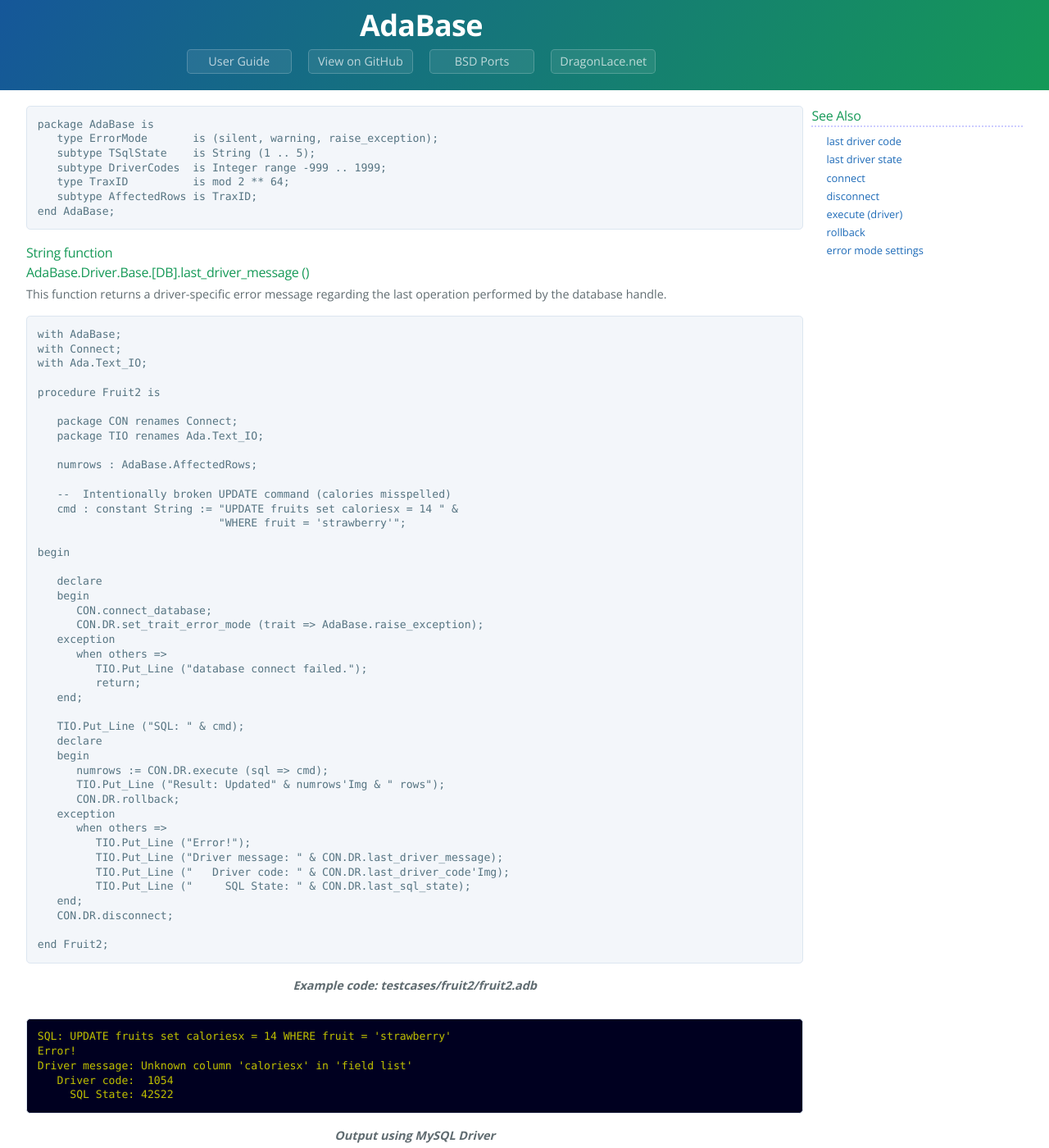
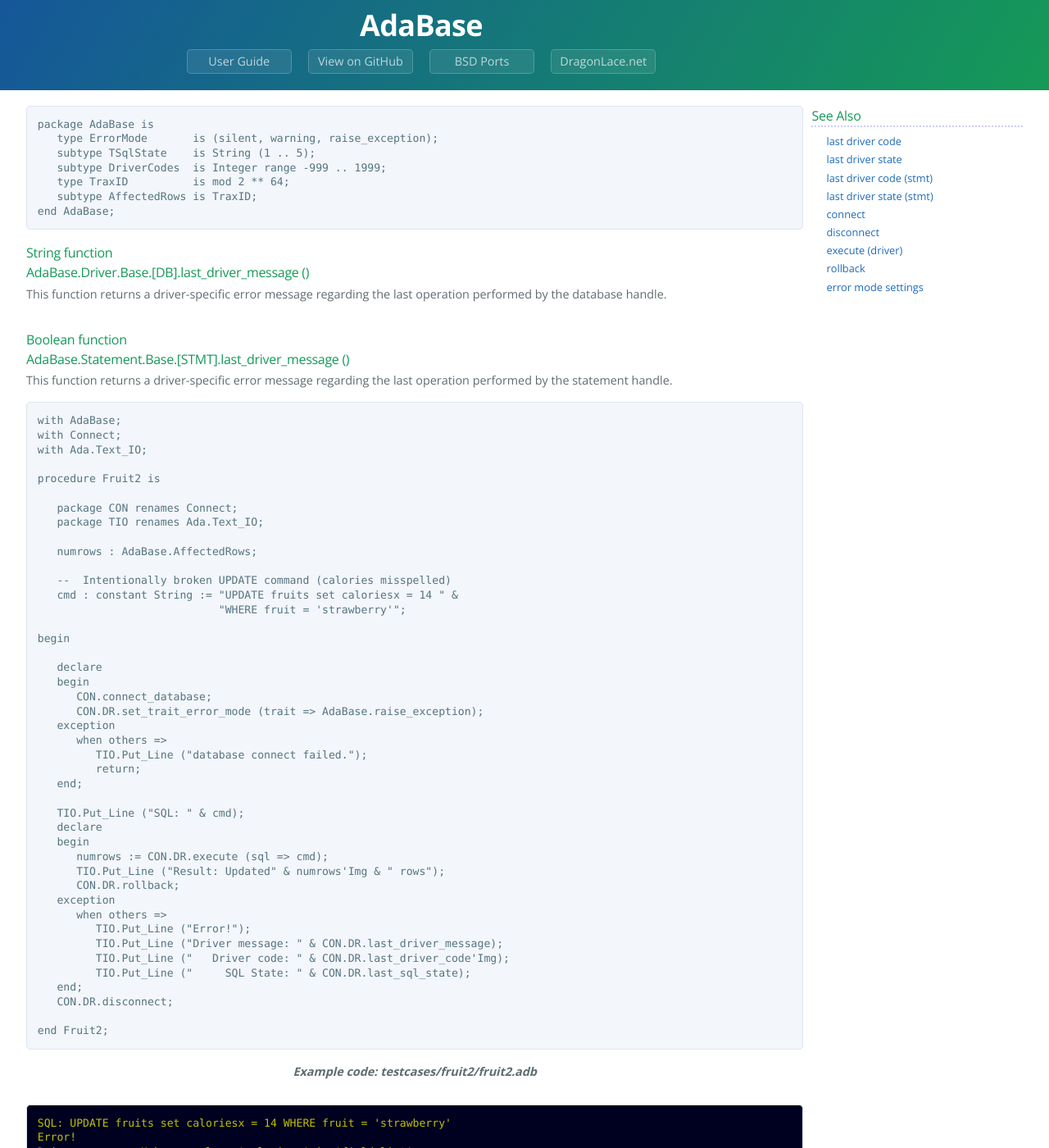
Before and after one commit to jrmarino/AdaBase, a Jekyll site: the page built from last_driver_message.md, in a window 1280 px wide and 1400 px high. Shown: the whole window at 82% size. Built offline with Jekyll 4.4.1, drawn with Linux system fonts in a browser that asks for light colours; some of the changed text lies outside the part shown.

Commit message:
Document the statement version of last error

```diff
--- a/_config.yml
+++ b/_config.yml
@@ -135,4 +135,15 @@
        f_stmt_query: '<a href="stmt_query.html">func query</a>'
 
        stmt_discard_rest: '<a href="stmt_discard_rest.html">stmt discard rest</a>'
+       p_discard_rest: '<a href="stmt_discard_rest.html">proc discard_rest</a>'
+
        res_count: '<a href="res_count.html">result column count</a>'
+
+       stmt_driver_msg: '<a href="last_driver_message.html">last driver message (stmt)</a>'
+       f_stmt_driver_msg: '<a href="last_driver_message.html">func last_driver_message (stmt)</a>'
+
+       stmt_driver_code: '<a href="last_driver_code.html">last driver code (stmt)</a>'
+       f_stmt_driver_code: '<a href="last_driver_code.html">func last_driver_code (stmt)</a>'
+
+       stmt_driver_state: '<a href="last_driver_state.html">last driver state (stmt)</a>'
+       f_stmt_driver_state: '<a href="last_driver_state.html">func last_sql_state (stmt)</a>'
--- a/last_driver_message.md
+++ b/last_driver_message.md
@@ -16,6 +16,11 @@
 AdaBase.Driver.Base.[DB].last_driver_message ()</h3>
 <p>This function returns a driver-specific error message regarding the last
 operation performed by the database handle.</p>
+<br/>
+<h3>Boolean function<br/>
+AdaBase.Statement.Base.[STMT].last_driver_message ()</h3>
+<p>This function returns a driver-specific error message regarding the last
+operation performed by the statement handle.</p>
 <pre class="code">
 with AdaBase;
 with Connect;
@@ -72,13 +77,19 @@
 </pre>
 <p class="caption">Output using MySQL Driver</p>
 <br/>
+<p class="caption">See {{ page.p_discard_rest }}
+for another usage example.</p>
+<br/>
 <p>{{ page.supported_drivers }}</p>
+<p>{{ page.supported_statements }}</p>
 </div>
 <div class="sidenav">
   <h3>See Also</h3>
   <ul>
     <li>{{ page.driver_code }}</li>
     <li>{{ page.driver_state }}</li>
+    <li>{{ page.stmt_driver_code }}</li>
+    <li>{{ page.stmt_driver_state }}</li>
     <li>{{ page.connect }}</li>
     <li>{{ page.disconnect }}</li>
     <li>{{ page.execute }}</li>
```
Also changed, not shown: index.md (+4 -4 lines), last_driver_code.md (+10 -1 lines), last_driver_state.md (+7 -1 lines), stmt_discard_rest.md (+3 -0 lines).
